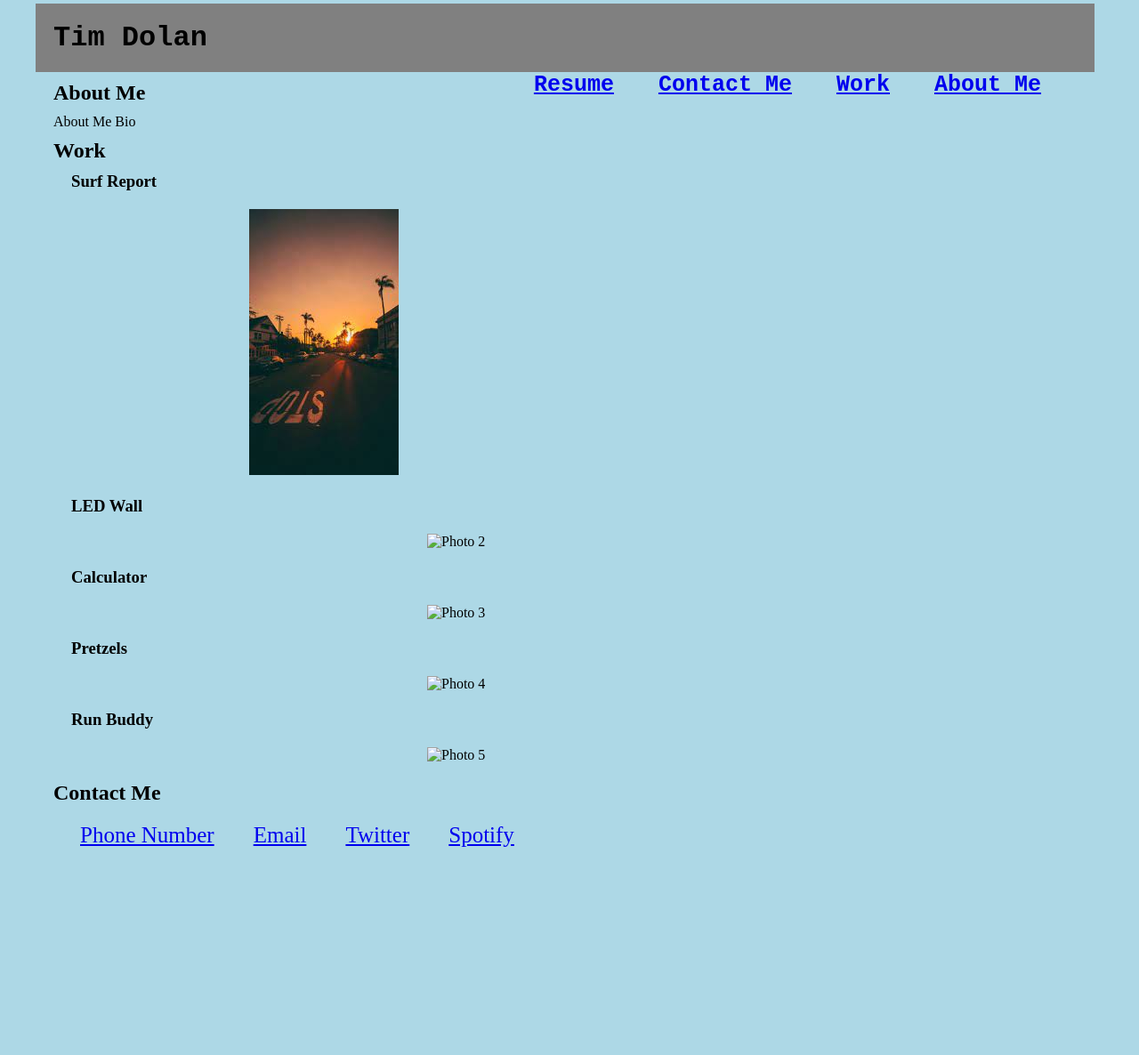
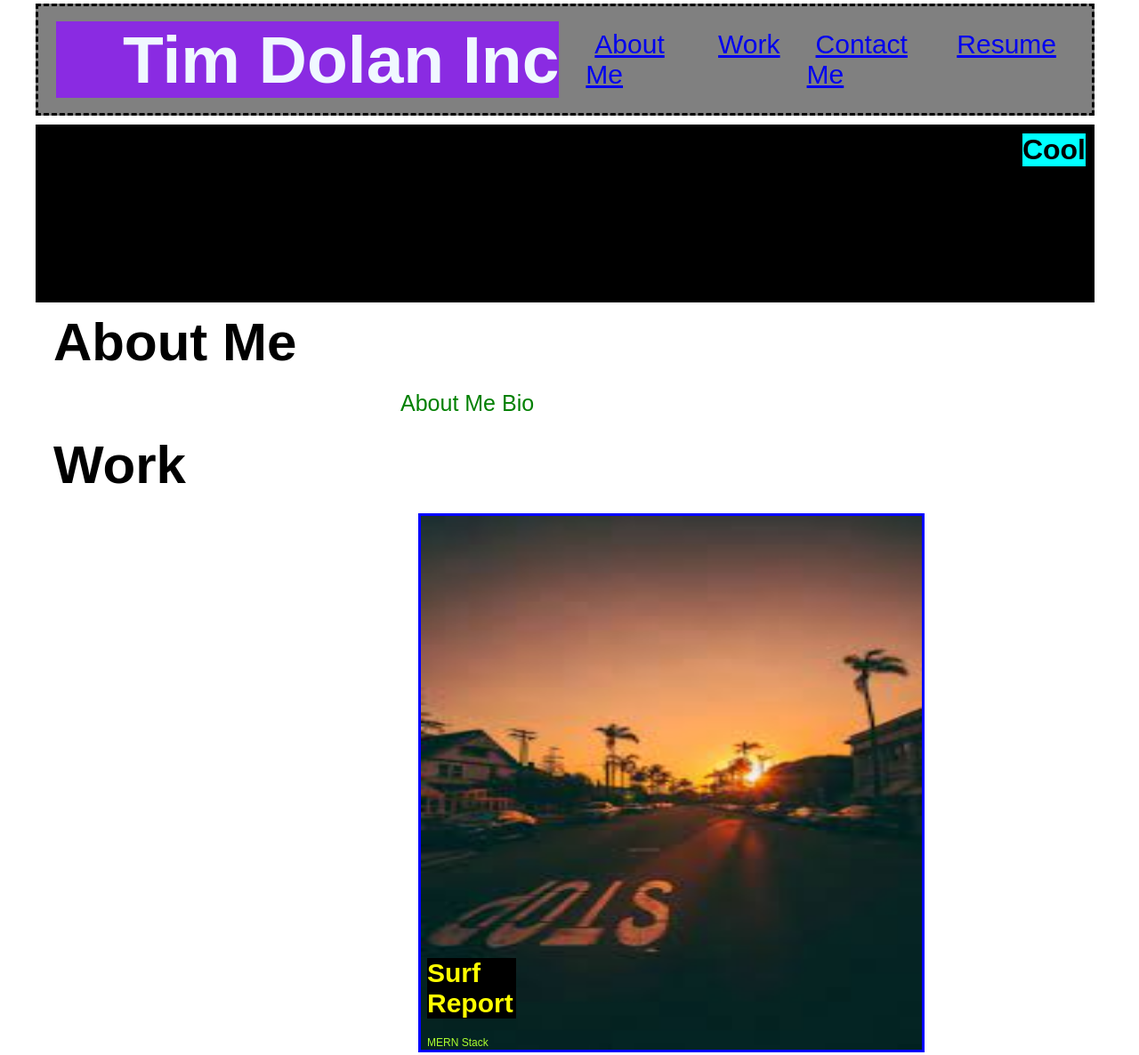
Before and after one commit to timdolan14/Challenge2, a plain HTML site: page 02-Challenge/index.html in a window 1280 px wide. Shown: the part 16-1202 px from the top of the page at 89% size. Before the commit the page ends 999 px from the top, so only its background shows below. Drawn offline with Linux system fonts and the light colour scheme.

Commit message:
Fixing CSS Properties

```diff
--- a/02-Challenge/Assets/style.css
+++ b/02-Challenge/Assets/style.css
@@ -2,50 +2,162 @@
 * {
     padding: 0px;
     Margin: 10px;
+    font-family: Arial, Helvetica, sans-serif
 }
 /* Element Selector */
 
+/* :root {
+    --imageText: color: whitesmoke; font-size: 15px; background-color: black; width: 100px;
+} */
+
 body{
-    background-color: lightblue;
+    background-color: white;
+    color: black;
 }
 
-header {
-    font-family: 'Courier New', Courier, monospace;
+main nav {
+    display: flex;
+    align-items: center;
     color: black;
     background-color: gray;
     padding: 10px;
     margin-right: 20px;
     list-style-type: none;
+    font-size: 30px;
+    height: 100px;
+    border: dashed black;
 }
 
-header nav ul {
-    list-style-type: none;
+nav h1 {
+    color: aliceblue;
+    background-color: blueviolet;
+    font-size: 75px;
+    padding-left: 75px;
 }
 
-header nav ul li {
-    margin-left: 20px;
-    font-size: 25px;
-    /* display: inline-block; */
-    text-align: right;
-    justify-content: space-evenly;
-    float: right;
+nav ul {
+    list-style-type: none;
+    display: flex;
+    flex: 1;
+    justify-content: end;
+    font-size: 30px;
+    color: blue;
 }
 
-.SR-Body {
-    width: 300px;
-    height: auto;
-    padding-left: 200px;
+header  {
+    background-color: black;
+    display: flex;
+    justify-content: end;
+    height: 200px;
+    margin-right: 20px;
 }
 
-.LW-Body,
-.Calc-Body,
-.Pretz-Body,
-.RB-Body {
-    padding-left: 400px;
+header h1 {
+    display: flex;
+    align-items: flex-end;
+    background-color: aqua;
+    align-self: baseline;
 }
 
-.Contact-Me nav ul li {
+.About-Me p {
+    margin-left: 400px;
     font-size: 25px;
     display: inline-block;
+    color: green;
+}
+/* Surf Report Photo */
+.Work-Objects {
+    margin-left: 400px;
+}
+
+/* Surf Report Photo */
+.Surf-Report img {
+    height: 600px;
+    width: 75%;
+    border: solid blue;
+}
+
+/* Smaller Text in Surf Report Photo */
+.Work-Objects p {
+    color: greenyellow;
+    font-size: 12px;
+}
+
+/* Side Headers */
+h2 {
+    font-size: 60px;
+    display: flex;
+    flex: 1;
+    /* border-right: dashed black; */
+}
+
+/* Larger Text in Photos */
+h3 {
+    margin-top: 30px;
+    margin-bottom: 20px;
+    color: yellow;
+    /* line-height: 1px; */
+    font-size: 30px;
+    background-color: black;
+    width: 100px;
+}
+
+/* Smaller Text in Photo */
+.imgGrid p {
+    color: whitesmoke;
+    font-size: 15px;
+    background-color: black;
+    width: 100px;
+}
+
+/* Position Format for text on photos */
+.imgInfoContainer {
+    position: relative;
+    bottom: 150px;
+}
+
+/* Remaining 4 Images */
+.imgGrid img {
+    height: 300px;
+    width: 40%;
+    /* display: flex; */
+    /* flex-direction: row; */
+    flex-wrap: wrap;
+    display: grid;
+    /* grid-template-columns: repeat(12, 1fr); */
+    border: solid yellow;
+    columns: 100px 2;
+
+
+/*  Code from Example
+    display: flex;
+    flex-wrap: wrap;
+    flex-direction: row;
+    margin-left: -1.5rem;
+    margin-right: -1.5rem;
+    justify-content: center; */
 
 }
+
+.Contact-Me h4 {
+    Font-size: 60px;
+    display: flex;
+    border-right: dashed black;
+}
+
+.Contact-Me ul {
+    display: flex;
+    align-items: center;
+    color: black;
+    padding: 10px;
+    margin-right: 20px;
+    list-style-type: none;
+    font-size: 30px;
+    height: 100px;
+}
+
+footer {
+    text-align: Center;
+    color: black;
+    font-size: 25px;
+}
--- a/02-Challenge/index.html
+++ b/02-Challenge/index.html
@@ -10,28 +10,26 @@
 </head>
 <body>
     <main>
-
-        <header>
-            <h1 class="Web-title">Tim Dolan
             <nav>
+                <h1>Tim Dolan Inc</h1>
                 <ul>
                     <li>
                             <a href="#">About Me</a>
                     </li>
                     <li>
-                            <a href="#">Work</a>
+                            <a href="#Work">Work</a>
                     </li>
                     <li>
-                            <a href="#">Contact Me</a>
+                            <a href="#Contact-Me">Contact Me</a>
                     </li>
                     <li>
                             <a href="#">Resume</a>
                     </li>
                 </ul>
             </nav>
-            </h1>
+            <header>
+            <h1 class="Web-title">Cool</h1>
             </header>
-        <section class="34"></section>
             <div class="Middle">
              <section class="About-Me">
                 <h2>About Me</h2>
@@ -39,67 +37,70 @@
                      About Me Bio
                 </p>
             </section>
-            <section id="Work">
+            <section class="Work">
                 <h2>Work</h2>
-                <section class="Work-Objects">
+                <section id="Work" class="Work-Objects">
                     <div class="Surf-Report">
+                        <img src="./Photos/download.jpeg" alt="Photo 1"/>
+                        <div class="imgInfoContainer">
                             <h3 class="Surf Report">Surf Report</h3>
+                            <p>MERN Stack</p>
                         </div>
-                    <div class="SR-Body">
-                        <img src="./Photos/download.jpeg" alt="Photo 1"/>
                     </div>
+            <div class="imgGrid">
                     <div class="LED-Wall">
+                        <img src="./Photos/download.jpeg" alt="Photo 2"/>
+                        <div class="imgInfoContainer">
                         <h3 class="LED-Wall">LED Wall</h3>
+                        <p>Node/IoT</p>
                         </div>
-                    <div class="LW-Body">
-                        <img src="#" alt="Photo 2"/>
                     </div>
                     <div class="Calculator">
+                        <img src="./Photos/download.jpeg" alt="Photo 3"/>
+                        <div class="imgInfoContainer">
                         <h3 class="Calculator">Calculator</h3>
+                        <p>React/JavaScript/CSS</p>
                         </div>
-                    <div class="Calc-Body">
-                        <img src="#" alt="Photo 3"/>
                     </div>
                     <div class="Pretzels">
+                        <img src="./Photos/download.jpeg" alt="Photo 4"/>
+                        <div class="imgInfoContainer">
                         <h3 class="Pretzels">Pretzels</h3>
+                        <p>MERN Stack</p>
                         </div>
-                    <div class="Pretz-Body">
-                        <img src=".#" alt="Photo 4"/>
                     </div>
                     <div class="Run-Buddy">
+                        <img src="./Photos/download.jpeg" alt="Photo 5"/>
+                        <div class="imgInfoContainer">
                         <h3 class="Run-Buddy">Run Buddy</h3>
+                        <p>HTML/CSS</p>
                         </div>
-                    <div class="RB-Body">
-                        <img src=".#" alt="Photo 5"/>
+                    </div>
             </div>
             </section>
 
             </section>
-            <section class="Contact-Me">
-            <h2>Contact Me</h2>
-            <nav>
+            <section id="Contact-Me" class="Contact-Me">
                 <ul>
+                    <h4>Contact Me</h4>
                     <li>
-                            <a href="#">Phone Number</a>
+                            <a href="5167420824">Phone Number</a>
                     </li>
                     <li>
-                            <a href="#">Email</a>
+                            <a href="timmydolan14@gmail.com">Email</a>
                     </li>
                     <li>
-                            <a href="#">Twitter</a>
+                            <a href="https://twitter.com/home?lang=en">Twitter</a>
                     </li>
                     <li>
                             <a href="#">Spotify</a>
                     </li>
                 </ul>
-            </nav>
-
             </section>
         </div>
-
     </main>
     <footer>
-
+        <h5>Thank you for visiting my site!</h5>
     </footer>
 </body>
 </html>
```
Also changed, not shown: 1 other file. Lines whose indentation alone changed are shown as unchanged.
